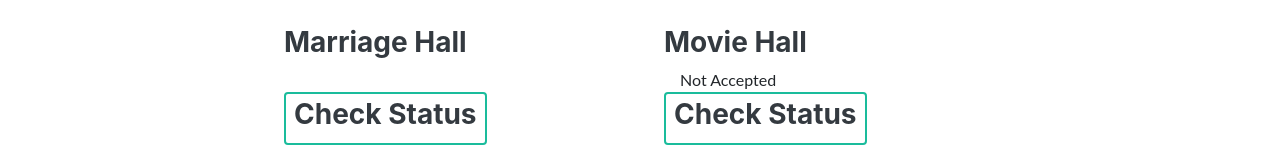
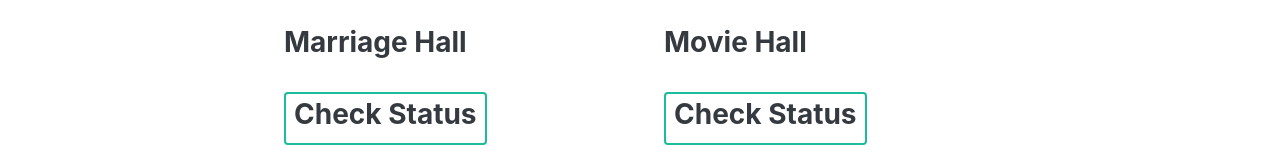
Before and after one commit to sanny085/lco-assignment1, a React (Create React App) app: page / in a window 1280 px wide. Shown: the part 734-894 px from the top of the page. Built offline with nearby package versions, Linux system fonts and the light colour scheme; the HTML template or start-up script is replaced by a standard one.

Commit message:
Update ContextAPI.jsx

```diff
--- a/ContextAPI.jsx
+++ b/ContextAPI.jsx
@@ -3,23 +3,28 @@ import React, { useState } from 'react';
 import StateContext from './Context';
 import Provider from './Provider';
 
+
 const Agents = () => {
   return (<AgentOne/>)
-}
+};
 const AgentOne = () => {
   return (<AgentTwo/>)
-}
+};
 const AgentTwo = () => {
   return (<AgentFinal/>)
-}
-
-
+};
 const AgentFinal = () => {
   const [visible, setVisible] = useState(false);
+  const [visible1, setVisible1] = useState(false);
 
-  const checkAnswer = () => {
+const checkAnswer1 = () => {
     setVisible(true);
-  }
+    console.log('Hello 1');
+  };
+  const checkAnswer2 = () => {
+    setVisible1(true);
+    console.log('Hello 2');
+  };
 
   return (
     <StateContext.Consumer>
@@ -28,16 +33,17 @@ const AgentFinal = () => {
          <React.Fragment>
           <div className="row justify-content-center">
             <div class="col-md-6 col-lg-4 mb-5">
+
               <h3 className="text-dark">{contxt.data.name}</h3>
-               <span className="m-3">{visible ? contxt.data.accept : "" }</span><br/>
-              <button class="btn btn-outline-primary btn-sm" onClick={(checkAnswer && contxt.isMissionAccepted)} type="submit">
+               <span className="m-3">{visible ? contxt.data.accept : " "}</span><br/>
+              <button className="btn btn-outline-primary btn-sm" onClick={() => (checkAnswer1(), contxt.isMissionAccepted())}  type="submit">
                     <h3 className="text-dark">Check Status</h3>
               </button>
             </div>
             <div class="col-md-6 col-lg-4 mb-5">
               <h3 className="text-dark">{contxt.data1.name}</h3>
-               <span className="m-3">{contxt.data1.accept}</span><br/>
-              <button class="btn btn-outline-primary btn-sm" onClick={contxt.isMissionAccepted1} type="submit">
+               <span className="m-3">{visible1 ? contxt.data1.accept : " "}</span><br/>
+              <button class="btn btn-outline-primary btn-sm" onClick={() => (checkAnswer2(), contxt.isMissionAccepted1())} type="submit">
                     <h3 className="text-dark">Check Status</h3>
               </button>
             </div>
@@ -48,6 +54,7 @@ const AgentFinal = () => {
     </StateContext.Consumer>
   )
 }
+
 
 function ContextAPI() {
     return (
```
